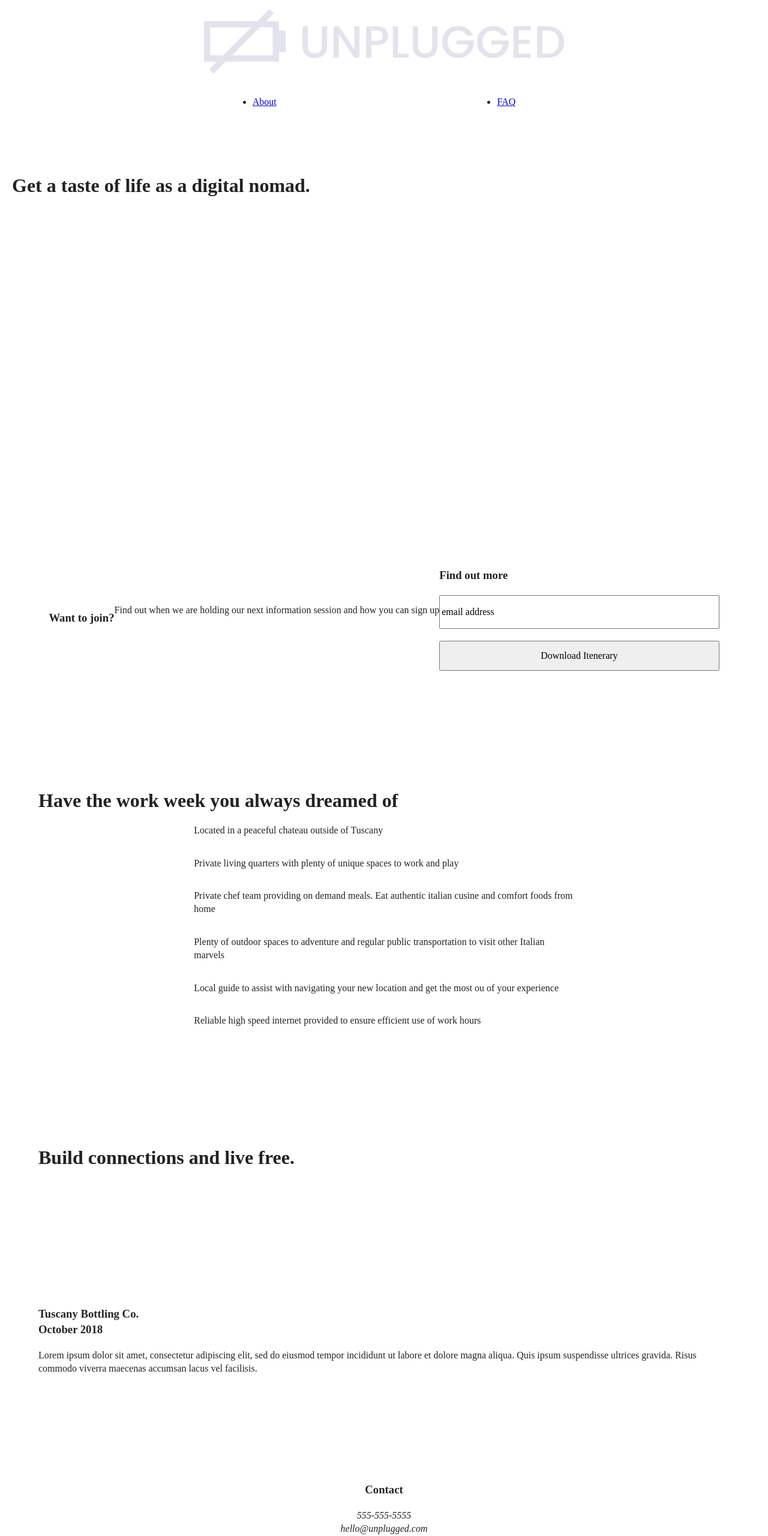
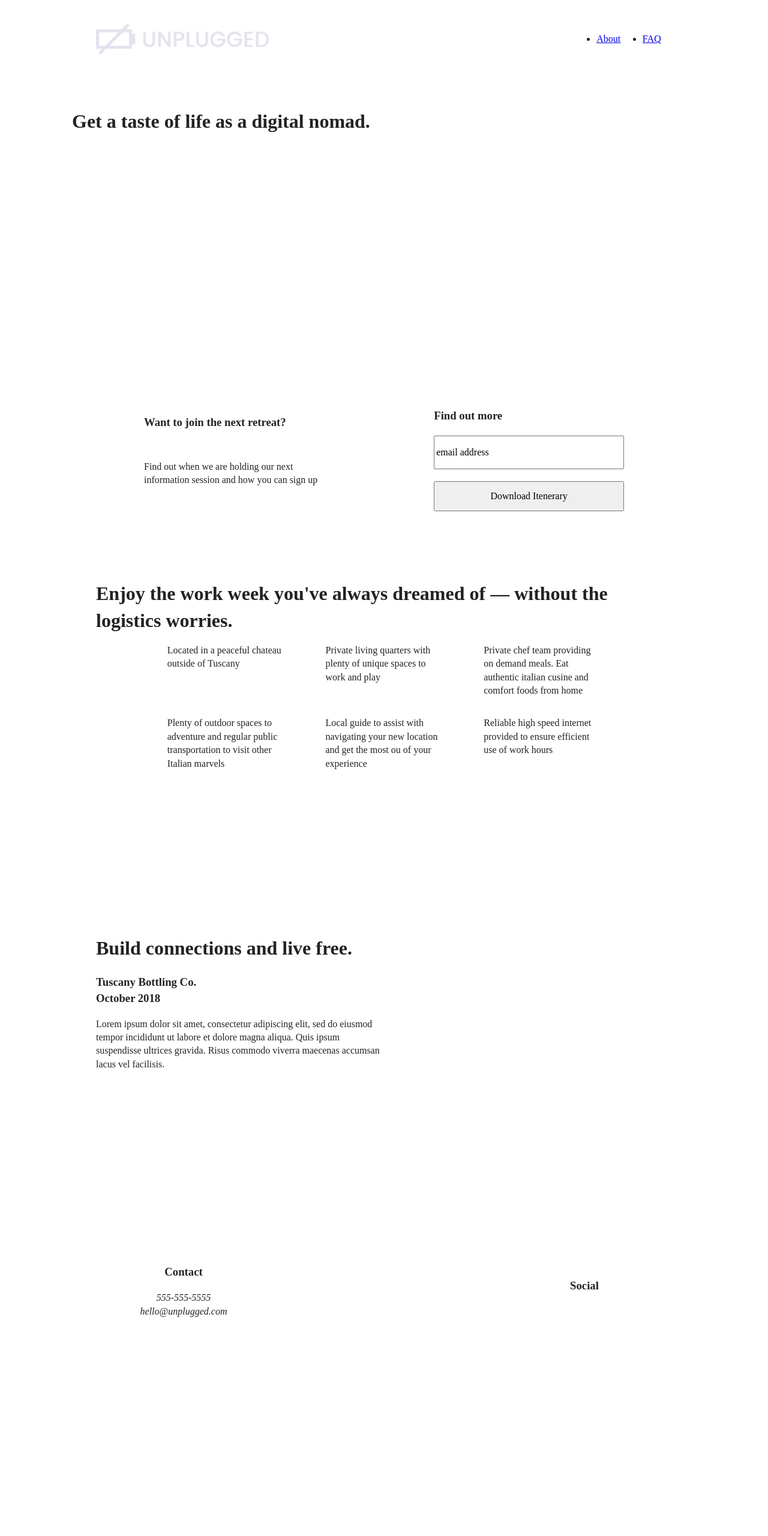
Before and after one commit to nicoledotyoung/unplugged-website, a plain HTML site: page index.html in a window 1280 px wide. Shown: the top 2560 px of the page at 60% size. After the commit the page ends 2313 px from the top, so only its background shows below. Drawn offline with nearby package versions, Linux system fonts and the light colour scheme.

Commit message:
media queries for breakpoitns 768 and 1200

```diff
--- a/css/main.css
+++ b/css/main.css
@@ -207,19 +207,32 @@ footer .social-icons {
 
 .hero-area {
   min-height:500px;
-  padding: 55px 20px;
+  /* padding: 55px 20px; */
   display: flex;
   justify-content: flex-start;
   align-items: flex-start;
   flex-flow: row wrap;
+}
+/* Not sure if padding or margin works best here yet */
+.hero-area .content-wrapper {
+  margin: 55px 20px;
 }
 .hero-area h1{
   margin: 0; /* taking away the default margin*/
 }
 
 aside {
-  min-height: 330px;  /* not sure if this is necessary*/
-  padding: 30px 20px 55px;
+  max-height: 330px;  /* not sure if this is necessary*/
+  /* padding: 30px 20px 55px; should it be margin or padding?*/
+  display: flex;
+  justify-content: center;
+  align-items: center;
+  flex-flow: row wrap;
+}
+
+aside .content-wrapper {
+  width: 100%; /* 100% of the aside */
+  margin: 30px 20px 55px;
   display: flex;
   justify-content: center;
   align-items: center;
@@ -232,14 +245,6 @@ aside h3 {
  /* For both above and below, taking away default style */
 aside p {
   margin: 0;
-}
-
-aside .content-wrapper {
-   width: 100%; /* 100% of the aside */
-  display: flex;
-  justify-content: center;
-  align-items: center;
-  flex-flow: row wrap;
 }
 
 aside .form-description {
@@ -277,11 +282,15 @@ aside .form input {
 }
 
 .features {
-  padding: 55px 0 65px 0;
+  /* padding: 55px 0 65px 0; */
   display: flex;
   justify-content: center;
   align-items: center;
   flex-flow: row wrap;
+}
+
+.features .content-wrapper {
+  margin: 55px 0 65px;
 }
 
 .features h1 {
@@ -330,11 +339,15 @@ reviews h3 {
 /* ===================== Mobile styles - About ===================== */
 
 .mission {
-  padding: 50px 0;
+  /* padding: 50px 0; */
   display: flex;
   justify-content: center;
   align-items: center;
   flex-flow: row wrap;
+}
+
+.mission .content-wrapper {
+  margin: 50px 0;
 }
 
 .mission h1{
@@ -350,11 +363,15 @@ reviews h3 {
 }
 
 .contact-section{
-  padding: 50px 0;
+  /* padding: 50px 0; */
   display: flex;
   justify-content: center;
   align-items: center;
   flex-flow: row wrap;
+}
+
+.contact-section .content-wrapper {
+  margin: 50px 0;
 }
 
 .info-column address p {
@@ -364,7 +381,7 @@ reviews h3 {
 /* ===================== Mobile styles - FAQ ===================== */
 
 .faq{
-  padding: 45px 0;
+  /* padding: 45px 0; */
   display: flex;
   justify-content: center;
   align-items: center;
@@ -376,6 +393,7 @@ reviews h3 {
 }
 
 .faq .content-wrapper{
+  margin: 45px 0;
   display: flex;
   justify-content: center;
   align-items: center;
@@ -471,16 +489,225 @@ reviews h3 {
    Modify as content requires.
    ========================================================================== */
 
-@media only screen and (min-width: 35em) {
-  /* Style adjustments for viewports that meet the condition */
+@media only screen and (min-width: 768px) {
+/*Tablet styles here*/
+/* General styles */
+    .content-wrapper {
+        max-width: 640px;
+        margin: 100px 0;
+    }
+
+    /* Header */
+
+    header {
+      height: 100px; /* should this be min height?*/
+    }
+
+    header .content-wrapper {
+      margin: 0;
+      justify-content: space-between;
+    }
+    header figure {
+      width: 35%;
+    }
+
+    header nav {
+        width: 25%;
+
+    }
+
+    header nav ul {
+
+    }
+
+    .header-divider {
+        display: none;
+    }
+
+    /* Hero Area */
+    .hero-area .content-wrapper {
+      margin: 100px 65px;
+
+    }
+    /* Aside */
+    aside .content-wrapper {
+        margin: 50px 0;
+        justify-content: space-between;
+    }
+
+    aside .content-wrapper .form-description,
+    aside .content-wrapper .form {
+        width: 40%;
+        margin: 0;
+
+    }
+
+    aside .content-wrapper .form-description h3 {
+      margin-bottom: 50px;
+    }
+
+    /* Features */
+
+    .features article {
+     width: 195px;
+    }
+
+    .features .features-items {
+      padding: 0 68px; /* this padding was the key to the 2 columns */
+      justify-content: space-between;
+      align-content: center;
+
+    }
+
+    /* Reviews */
+    .reviews article {
+      flex-flow: row wrap;
+    }
+
+    .reviews figure {
+      width: 50%;
+    }
+    .reviews article div {
+        width: 50%;
+
+    }
+
+    /* Footer */
+    footer {
+      height: 325px;
+    }
+    footer .content-wrapper {
+        width: 520px;
+        margin: 100px 0;
+        display: flex;
+        justify-content: space-between;
+        align-content: center;
+    }
+
+    .footer-content {
+      width: 30%;
+    }
+    .social {
+      width: 30%;
+    }
+
+    footer .contact {
+        margin-bottom: 0;
+    }
+
+    footer .copyright {
+        width:
+    }
+
+    /* ABOUT PAGE */
+
+    /* Mission section */
+    .mission .mission-content {
+      display: flex;
+      justify-content: space-between;
+      align-content: center;
+      flex-flow: row wrap;
+
+    }
+    .mission .mission-content p {
+      width: 45%;
+    }
+
+/* Cotact section */
+    .contact-section .info-sections {
+      display: flex;
+      justify-content: space-between;
+      align-content: center;
+      flex-flow: row wrap;
+
+    }
+
+    .info-column {
+      width: 40%;
+    }
+
+    /* FAQ page */
+    /* FAQ section */
+    .faq .content-wrapper .questions{
+      display: flex;
+      justify-content: flex-start;
+      align-items: center;
+      align-content: space-around;
+      flex-flow: row wrap;
+    }
+
+    .faq-content .questions article {
+      width: 47%;
+
+    }
+
 }
 
-@media print,
-  (-webkit-min-device-pixel-ratio: 1.25),
-  (min-resolution: 1.25dppx),
-  (min-resolution: 120dpi) {
-  /* Style adjustments for high resolution devices */
+
+@media only screen and (min-width: 1200px) {
+/*Desktop styles here*/
+.content-wrapper {
+  max-width: 960px;
+  margin: 50px 0;
 }
+
+header nav {
+  width: 15%;
+
+}
+
+header figure{
+  width: 30%;
+}
+/* homepage */
+/* HERO AREA */
+.hero-area .content-wrapper{
+  margin: 50px 120px;
+}
+
+aside .content-wrapper .form-description,
+    aside .content-wrapper .form {
+        width: 33%;
+        margin: 0;
+        padding: 0 80px;
+
+    }
+
+    /* features */
+.features .features-items {
+      padding: 0 80px; /* this padding was the key to the 2 columns */
+      justify-content: space-evenly;
+      align-items: stretch;
+      align-content: space-between;
+      flex-flow: row wrap
+
+    }
+
+    .features article {
+     width: 195px;
+     margin: 0 30px;
+    }
+
+    /* footer */
+    footer {
+      height: 340px;
+    }
+
+    footer .content-wrapper {
+        width: 835px;
+        padding:0 60px;
+
+    }
+    .footer-content {
+      width: 20%;
+    }
+
+    .social {
+      width: 20%;
+    }
+
+    /* ABOUT PAGE */
+    /* FAQ page */
 
 /* ==========================================================================
    Print styles.
--- a/index.html
+++ b/index.html
@@ -48,7 +48,7 @@
       <aside>
         <div class="content-wrapper">
           <div class="form-description">
-            <h3> Want to join?</h3>
+            <h3> Want to join the next retreat?</h3>
             <p>Find out when we are holding our next information session and how you can sign up</p>
           </div>
 
@@ -62,7 +62,7 @@
 
       <section class="features">
         <div class="content-wrapper">
-          <h1>Have the work week you always dreamed of</h1>
+          <h1>Enjoy the work week you've always dreamed of — without the logistics worries.</h1>
           <div class="features-items">
             <article>
               <!--camping-->
@@ -113,13 +113,15 @@
         <!-- so I guess this is actually a reviews section-->
         <div class="content-wrapper">
           <h1>Build connections and live free.</h1>
-        </div>
-        <div class="content-wrapper">
+
           <article>
             <!--Review #1-->
             <!-- <img src="img/bottom-section.jpg" alt="three women enjoying a meal togehter"> -->
+            <figure>
+              <!-- <img src="img/bottom-section.jpg" alt="three women enjoying a meal togehter"> -->
 
-            <div class="content-wrapper">
+            </figure>
+            <div>
               <h3>
                 Tuscany Bottling Co.<br>
                 October 2018
```
Also changed, not shown: about/index.html (+2 -1 lines), faq/index.html (+11 -5 lines).
